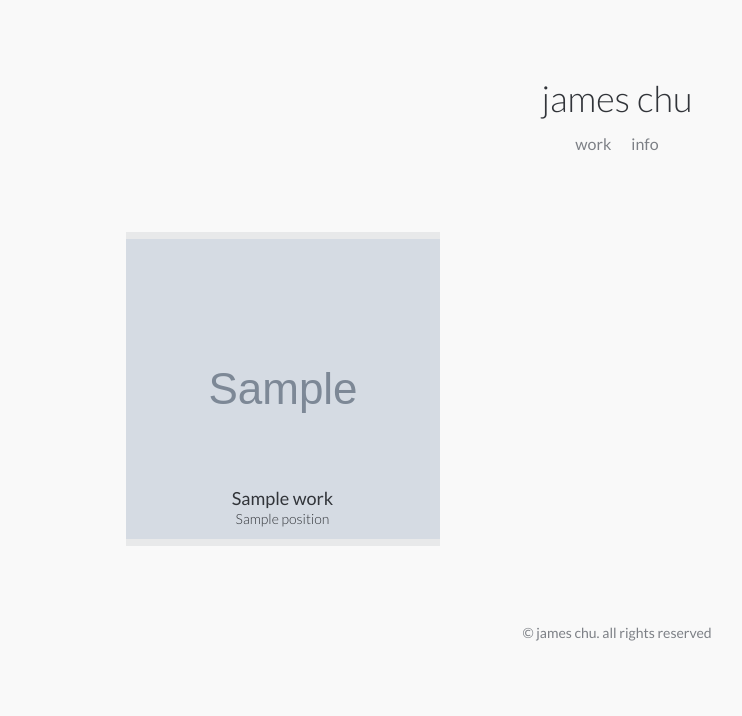
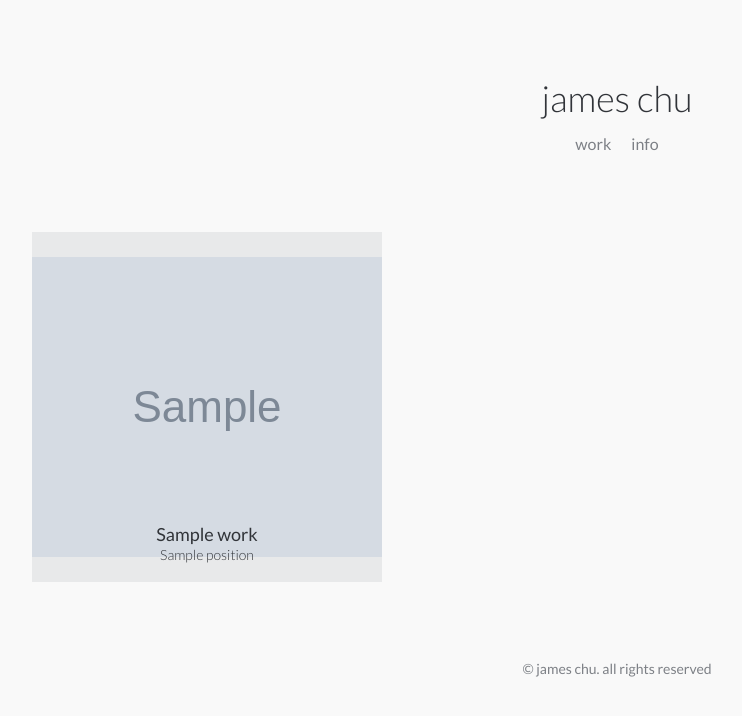
Before and after one commit to jamescchu/jameschu-v4, a PHP site: template src/View/index.html.twig in a window 1280 px wide. Shown: the top 716 px of the page, without its empty margins (23-765 px from the left). Run offline with PHP 8.4, Linux system fonts and the light colour scheme; the template is opened without the code that fills it: most values are stand-ins (such as "Sample title", 1, 10 or a date in 2020); grey boxes marked "Sample" are stand-in pictures; some libraries are stand-ins or nearby versions.

Commit message:
adjusted grid width

```diff
--- a/assets/scss/screen.scss
+++ b/assets/scss/screen.scss
@@ -15,7 +15,7 @@ body {
 }
 
 .wrapper {
-  max-width: 983px;
+  max-width: 1170px;
   margin: 0 auto;
 }
 
@@ -70,8 +70,8 @@ header {
   li {
     background-position: center center;
     background-repeat: no-repeat;
-    min-width: 314px;
-    min-height: 314px;
+    min-width: 350px;
+    min-height: 350px;
     margin: 10px 10px;
     background-color: $gray2;
     position: relative;
@@ -137,8 +137,8 @@ p {
 
 .show {
   text-align: center;
-  margin: 20px;
-  width: 100%;
+  margin: 0 auto;
+  max-width: 80%;
   img {
     width: 100%;
   }
--- a/web/css/screen.css
+++ b/web/css/screen.css
@@ -52,7 +52,7 @@ body {
   font-size: 62.5%; }
 
 .wrapper {
-  max-width: 983px;
+  max-width: 1170px;
   margin: 0 auto; }
 
 header {
@@ -95,8 +95,8 @@ header {
   .works li {
     background-position: center center;
     background-repeat: no-repeat;
-    min-width: 314px;
-    min-height: 314px;
+    min-width: 350px;
+    min-height: 350px;
     margin: 10px 10px;
     background-color: #E8E9EA;
     position: relative; }
@@ -146,8 +146,8 @@ p {
 
 .show {
   text-align: center;
-  margin: 20px;
-  width: 100%; }
+  margin: 0 auto;
+  max-width: 80%; }
   .show img {
     width: 100%; }
 
```
